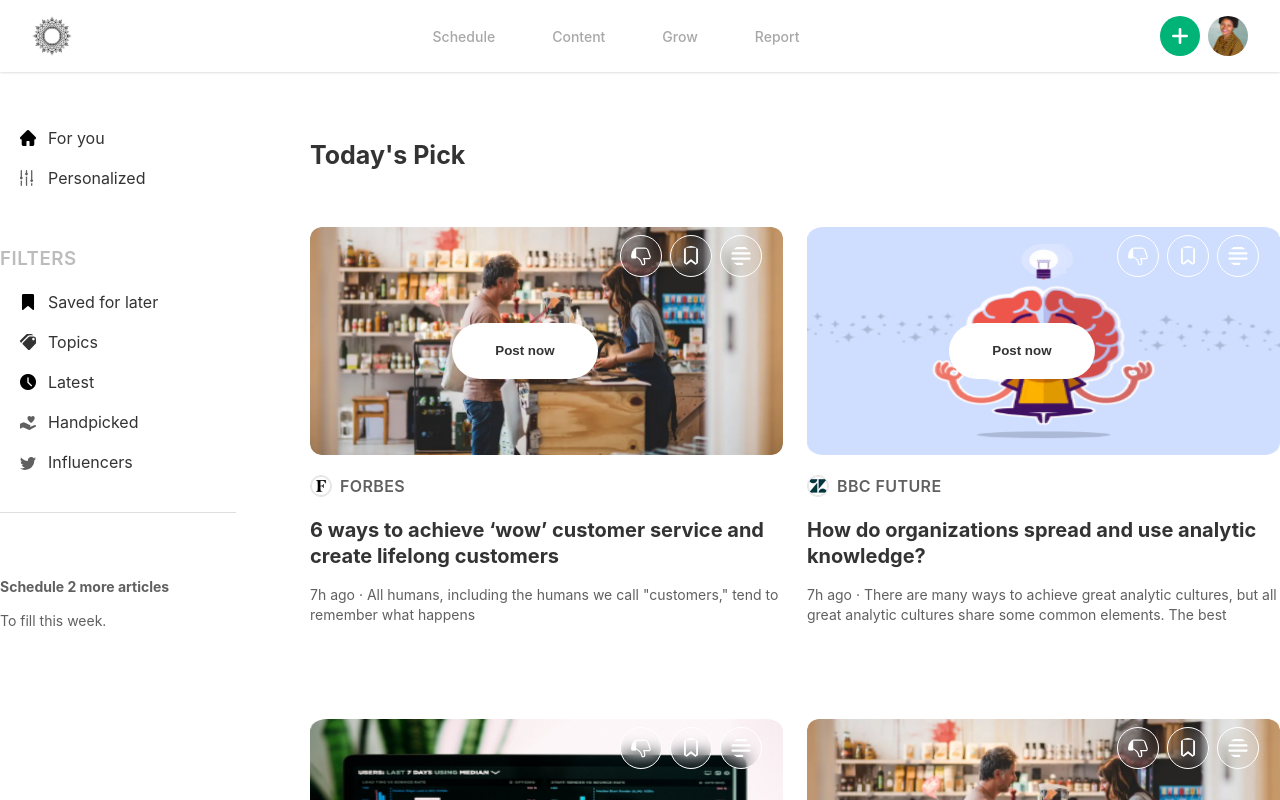
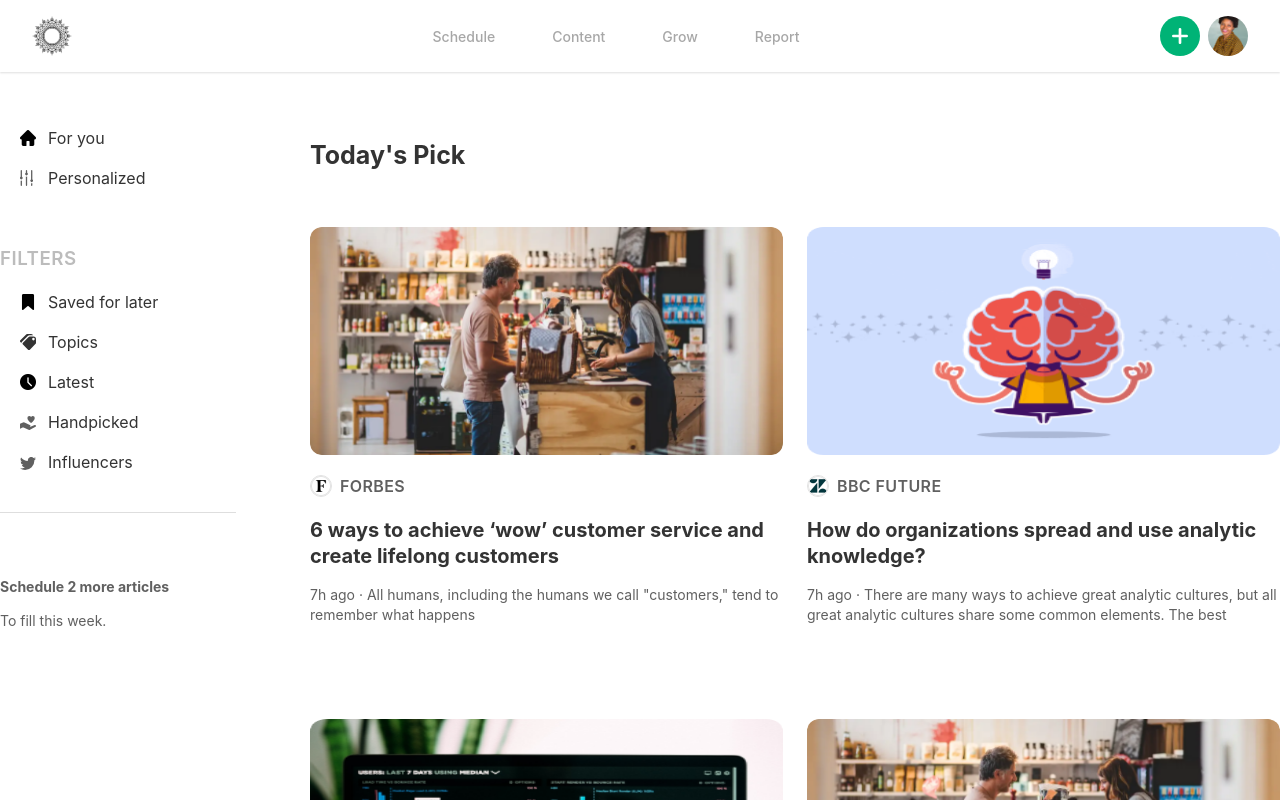
Before and after one commit to sagunji/contento, a React (Create React App) app: page / in a window 1280 px wide. Shown: the top 800 px of the page. Built offline with nearby package versions, Linux system fonts and the light colour scheme.

Commit message:
Add tooltip

```diff
--- a/package.json
+++ b/package.json
@@ -13,6 +13,7 @@
     "react-router": "^5.2.0",
     "react-router-dom": "^5.2.0",
     "react-scripts": "4.0.3",
+    "react-tooltip": "^4.2.21",
     "web-vitals": "^1.0.1"
   },
   "scripts": {
--- a/src/App.css
+++ b/src/App.css
@@ -10,3 +10,9 @@
   text-align: left;
   font-weight: bold;
 }
+
+.tooltip {
+  background: #333333 0% 0% no-repeat padding-box !important;
+  box-shadow: 0px 6px 16px #33333340 !important;
+  border-radius: 8px !important;
+}
--- a/src/components/card/Action.js
+++ b/src/components/card/Action.js
@@ -1,16 +1,24 @@
 import PropTypes from 'prop-types';
 
-const Action = ({ icon, info}) => {
+import ReactTooltip from 'react-tooltip';
+
+const Action = ({ icon, info, label }) => {
   return (
-    <div className="action__container">
-      <img src={icon} alt={info} />
-    </div>
+    <>
+      <div className="action__container" data-tip data-for={info} >
+        <img src={icon} alt={info} />
+      </div>
+      <ReactTooltip id={info} place='top' effect="solid" className="tooltip" >
+        {label}
+      </ReactTooltip>
+    </>
   )
 }
 
 Action.propTypes = {
   icon: PropTypes.string,
   info: PropTypes.string,
+  label: PropTypes.string,
 }
 
 export default Action;
--- a/src/components/card/Card.js
+++ b/src/components/card/Card.js
@@ -1,3 +1,4 @@
+import { useState  } from 'react';
 import PropTypes from 'prop-types';
 import { Link } from 'react-router-dom';
 
@@ -11,14 +12,18 @@
   favicon,
   domain
 }) => {
+  const [isActionShown, setIsActionShown] = useState(false);
+
   return (
     <article>
-      <div className="image__container">
-        <img src={image} alt={title} />
-        <CardActions />
+      <div className="image__container"
+        onMouseEnter={() => setIsActionShown(true)}
+        onMouseLeave={() => setIsActionShown(true)}>
+        <img src={image} alt={title} className={`${isActionShown && 'blur'}`} />
+        { isActionShown && <CardActions /> }
       </div>
 
-      <Link to={domain} target="_blank" className="source">
+      <Link to={{ pathname: domain}} target="_blank" className="source">
         <div className="containter__image">
           <img src={favicon} alt={sourceTitle} />
         </div>
--- a/src/components/card/CardActions.js
+++ b/src/components/card/CardActions.js
@@ -6,9 +6,9 @@
     <div>
       <button>Post now</button>
       <div className="items__overlay">
-        <Action icon={Dislike} info="dislike" />
-        <Action icon={Bookmark} info="bookmark" />
-        <Action icon={Details} info="details" />
+        <Action icon={Dislike} info="dislike" label="Downvote"  />
+        <Action icon={Bookmark} info="bookmark" label="Save for later" />
+        <Action icon={Details} info="details" label="View details" />
       </div>
     </div>
   )
--- a/src/index.css
+++ b/src/index.css
@@ -178,11 +178,6 @@
   opacity: 1;
 }
 
-.grid > article img:hover {
-  opacity: 0.5;
-  background: #333333 0% 0% no-repeat padding-box;
-}
-
 .items__overlay {
   position: absolute;
   height: 40px;
@@ -205,6 +200,7 @@
   display: inline-flex;
   backdrop-filter: blur(9px);
   -webkit-backdrop-filter: blur(9px);
+  cursor: pointer;
 }
 
 .items__overlay .action__container img {
@@ -213,17 +209,31 @@
   margin: auto;
 }
 
+.items__overlay .action__container:hover {
+  background: #ffffff 0% 0% no-repeat padding-box;
+  border: 1px solid #ffffff;
+  opacity: 1;
+  backdrop-filter: blur(1px);
+  -webkit-backdrop-filter: blur(1px);
+}
+
+.blur {
+  filter: blur(1px);
+}
+
 .image__container button {
   width: 146px;
   height: 56px;
   position: absolute;
-  top: 42%;
-  left: 30%;
+  top: 50%;
+  left: 50%;
+  transform: translate(-50%, -50%);
   border: none;
   font-weight: bold;
   color: #333333;
   background: white;
   border-radius: 28px;
+  cursor: pointer;
 }
 
 .source {
```
Also changed, not shown: 1 other file (tests, documents, lock files or other folders).
